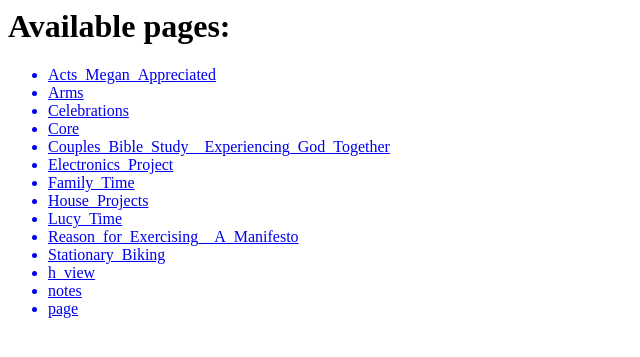
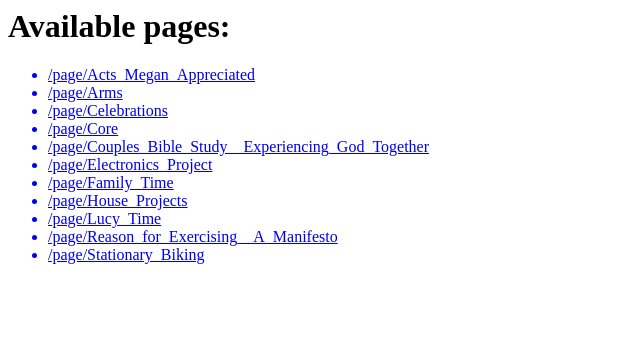
Before and after one commit to Narcolapser/bullet_journaling, a Flask app: page / in a window 1280 px wide. Shown: the top 357 px of the page, without its empty margins (0-640 px from the left). Run offline with Flask 3, Linux system fonts and the light colour scheme; parts of the project's set-up code (start-up, migrations or seed data) failed here and were passed over.

Commit message:
fix: All routes now working dynamically

```diff
--- a/main.py
+++ b/main.py
@@ -48,11 +48,14 @@ season = f'{get_season(dates.sdate)} {year}'
 @app.route('/')
 def root():
     pages = []
-    for rule in app.url_map.iter_rules():
-        if "GET" in rule.methods:
-            if rule.endpoint in ['root','static']:
-                continue
-            pages.append(rule.endpoint)
+    # for rule in app.url_map.iter_rules():
+    #     if "GET" in rule.methods:
+    #         if rule.endpoint in ['root','static']:
+    #             continue
+    #         pages.append(rule.endpoint)
+    for page in quarterly['pages']:
+        url = re.sub(r'[^A-Za-z0-9_]', '_', page['title'])
+        pages.append(f'/page/{url}')
     pages.sort()
     return render_template('index.html',pages=pages)
 
@@ -79,7 +82,7 @@ for page in quarterly['pages']:
     url = re.sub(r'[^A-Za-z0-9_]', '_', page['title'])
     page['dates'] = dates
     page['root'] = quarter_root
-    app.add_url_rule(f'/{url}',url,page_templates[page['template']](page))
+    #app.add_url_rule(f'/{url}',url,page_templates[page['template']](page))
     if page['template'] in ['running','month_graph','biking'] or ('landscape' in page and page['landscape']):
         pages_raw.append((url,'landscape'))
     else:
@@ -94,6 +97,9 @@ def page(page_name):
     theme = quarterly['theme']
     why = quarterly['why']
     goals = quarterly['goals']
+    page_urls = {}
+    for page in quarterly['pages']:
+        page_urls[re.sub(r'[^A-Za-z0-9_]', '_', page['title'])] = page
 
     if page_name == 'quarter_goals':
         return build_goals(season, theme, why, goals)()
@@ -103,6 +109,10 @@ def page(page_name):
         return build_weekly_planner(dates, season, weekly_activities)()
     elif page_name == 'monthly_recap':
         return build_monthly_recap(dates)
+    elif page_name in page_urls:
+        page = page_urls[page_name]
+        print(f"For page {page_name} pulling up template: {page_urls[page_name]['template']}")
+        return page_templates[page['template']](page)()
     else:
         return '404, page not found'
 
--- a/templates/index.html
+++ b/templates/index.html
@@ -2,7 +2,7 @@
 <h1> Available pages: </h1>
 <ul>
     {% for page in pages %}
-        <a href="/{{page}}"><li>{{page}}</li></a>
+        <a href="{{page}}"><li>{{page}}</li></a>
     {% endfor %}
 </ul>
 </html>
```
